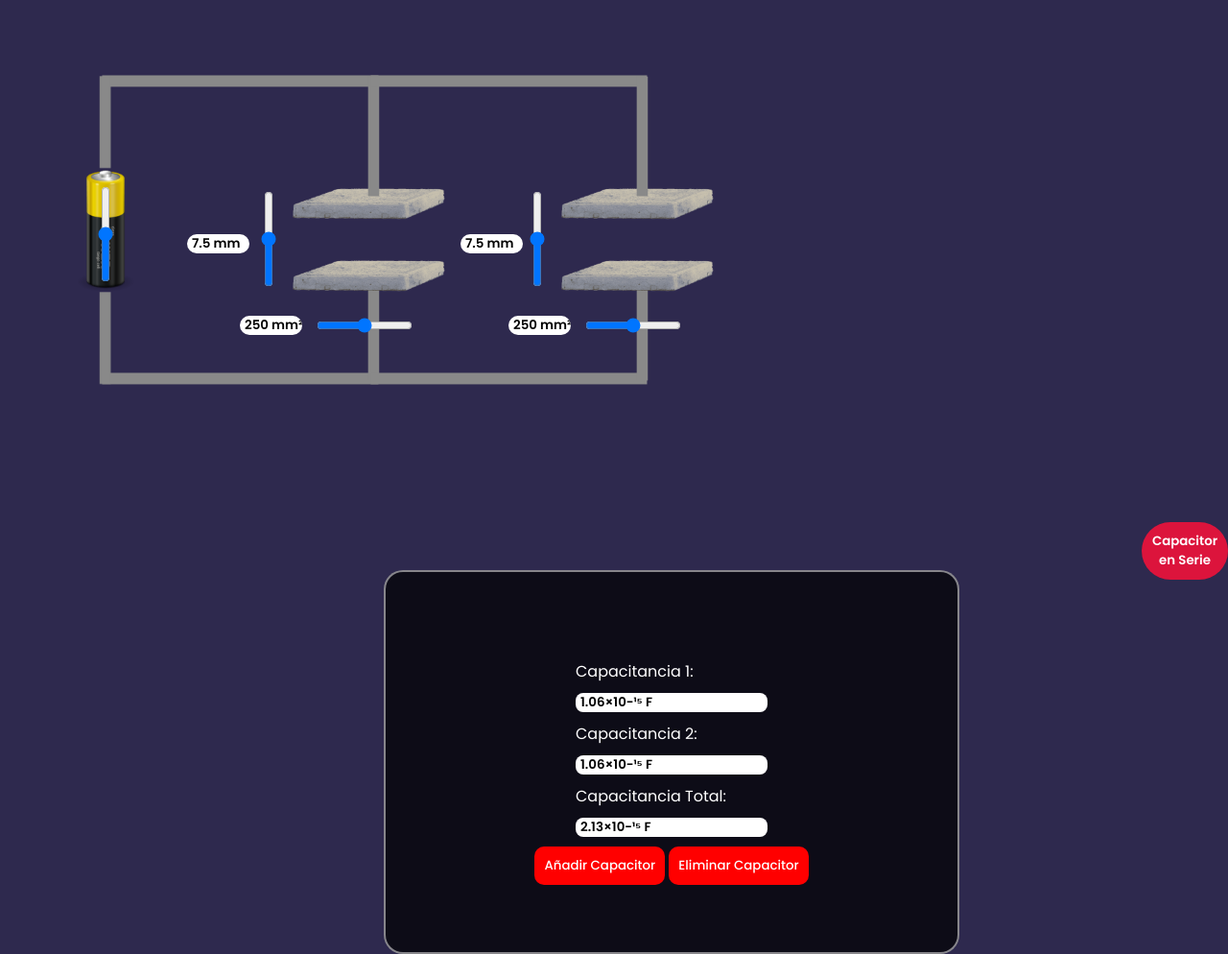
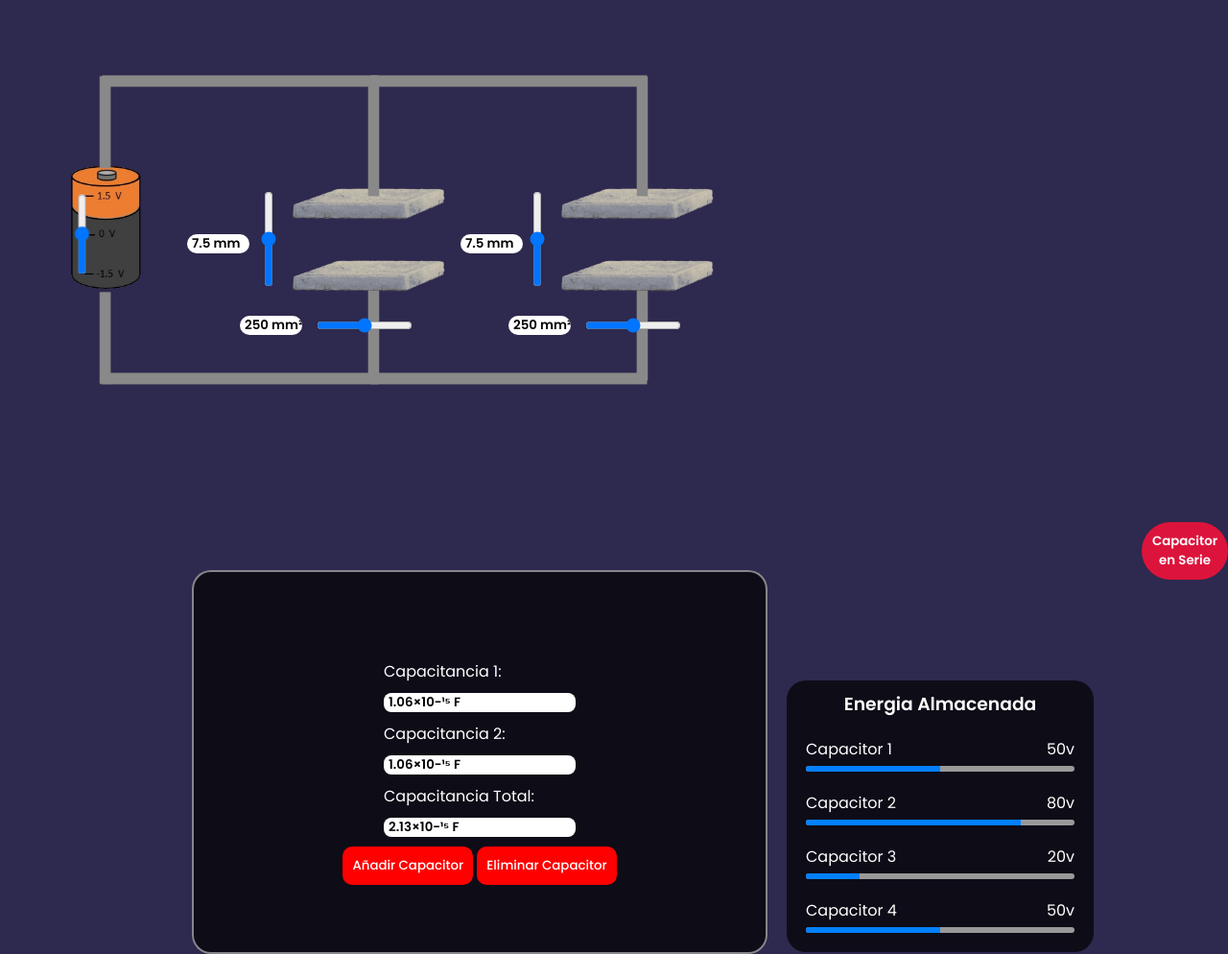
Before and after one commit to Moo0nchild/Calculadora-de-Capacitancia, a plain HTML site: page index.html in a window 1280 px wide. Shown: the part 56-1050 px from the top of the page at 96% size. Drawn offline with Linux system fonts and the light colour scheme.

Commit message:
Files Updated

```diff
--- a/index.html
+++ b/index.html
@@ -9,7 +9,7 @@
 <body>
   <h2 class="titulo">Calculadora de Capacitancia</h2>
   <div class="capacitores"> <!-- Aqui estan el modelo del capacitor -->
-    <img class="bateria" src="Bateria.png" alt="#">
+    <img class="bateria" src="Bateria2-Positivo.png" alt="#">
     <img class="circuito-horizontal1" src="Horizontal.png" alt="#">
     <img class="circuito-horizontal2" src="Horizontal.png" alt="#">
     <img class="circuito-vertical1" src="Vertical.png" alt="#">
@@ -32,6 +32,25 @@
     </label>
   </form>
 
+  <div class="container-barras">
+    <h3>Energia Almacenada</h3>
+    <div class="barra-capacitor">
+      <p><span>Capacitor 1</span>50v</p> <!-- Donde estan los numeros, va el porcentaje -->
+      <div class="progreso" style="--wth:50%"></div> <!-- --wth -> Porcentaje de la barra de progreso -->
+    </div>
+    <div class="barra-capacitor">
+      <p><span>Capacitor 2</span>80v</p> <!-- Donde estan los numeros, va el porcentaje -->
+      <div class="progreso" style="--wth:80%"></div>
+    </div>
+    <div class="barra-capacitor">
+      <p><span>Capacitor 3</span>20v</p> <!-- Donde estan los numeros, va el porcentaje -->
+      <div class="progreso" style="--wth:20%"></div>
+    </div>
+    <div class="barra-capacitor">
+      <p><span>Capacitor 4</span>50v</p> <!-- Donde estan los numeros, va el porcentaje -->
+      <div class="progreso" style="--wth:50%"></div>
+    </div>
+  </div>
 
   <div> <!-- Aqui estan los inputs -->
     <input type="range" class="voltaje-bateria" min="0" max="100" value="50"> <!-- Slider voltaje bateria -->
--- a/style.css
+++ b/style.css
@@ -21,10 +21,10 @@ body{
 
 .bateria { /* Estilos de la imagen de la bateria */
   position: fixed;
-  width: 140px;
-  height: 140px;
-  margin-left: 40px;
-  margin-top: 227px;
+  width: 120px;
+  height: 180px;
+  margin-left: 50px;
+  margin-top: 200px;
 }
 
 /* Estilos de las lineas grises */
@@ -1084,7 +1084,7 @@ body{
   position: absolute;
   width: 600px;
   height: 400px;
-  margin-left: 400px;
+  margin-left: 200px;
   margin-top: 650px;
   background-color: rgba(0, 0, 0, 0.7);
   border: 2px solid rgba(255, 255, 255, 0.5);
@@ -1192,10 +1192,54 @@ body{
 /* Slider Voltaje Bateria */
 .voltaje-bateria {
   position: fixed;
-  margin-left: 60px;
+  margin-left: 43px;
   margin-top: 295px;
-  width: 100px;
+  width: 85px;
   height: 10px;
   writing-mode: bt-lr;
   transform: rotate(-90deg);
 }
+
+.container-barras {
+  border-radius: 20px;
+  position: absolute;
+  margin-top: 765px;
+  margin-left: 820px;
+  color: white;
+  width: 320px;
+  background: rgba(0, 0, 0, 0.7);
+  padding: 0 20px;
+}
+
+.container-barras h3 {
+  text-align: center;
+  margin-top: 10px;
+}
+
+.container-barras .barra-capacitor {
+  margin: 20px 0;
+}
+
+.container-barras .barra-capacitor p {
+  width: 100%;
+  display: flex;
+  justify-content: space-between;
+}
+
+.container-barras .barra-capacitor .progreso {
+  position: relative;
+  width: 100%;
+  height: 6px;
+  background: #999;
+  border-radius: 6px;
+  overflow: hidden;
+  margin: 5px 0;
+}
+
+.container-barras .barra-capacitor .progreso::before {
+  content: '';
+  position: absolute;
+  width: var(--wth);
+  height: 100%;
+  background-color: #0280fe;
+}
```
Also changed, not shown: Bateria2-Positivo.png (added).
